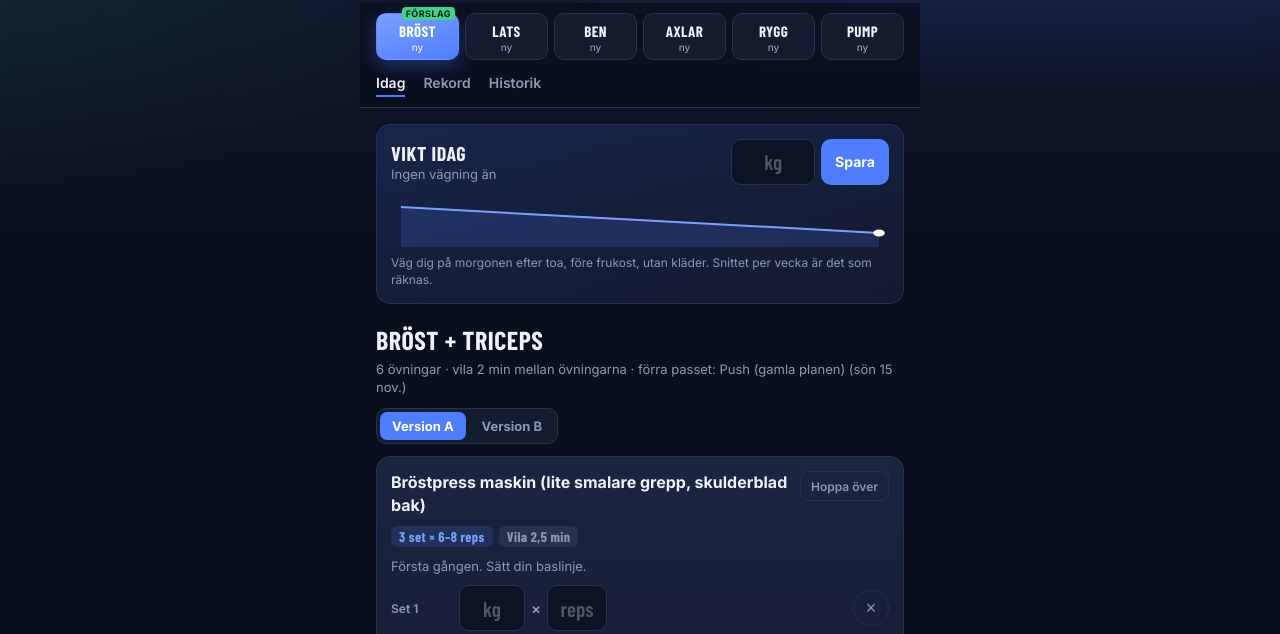
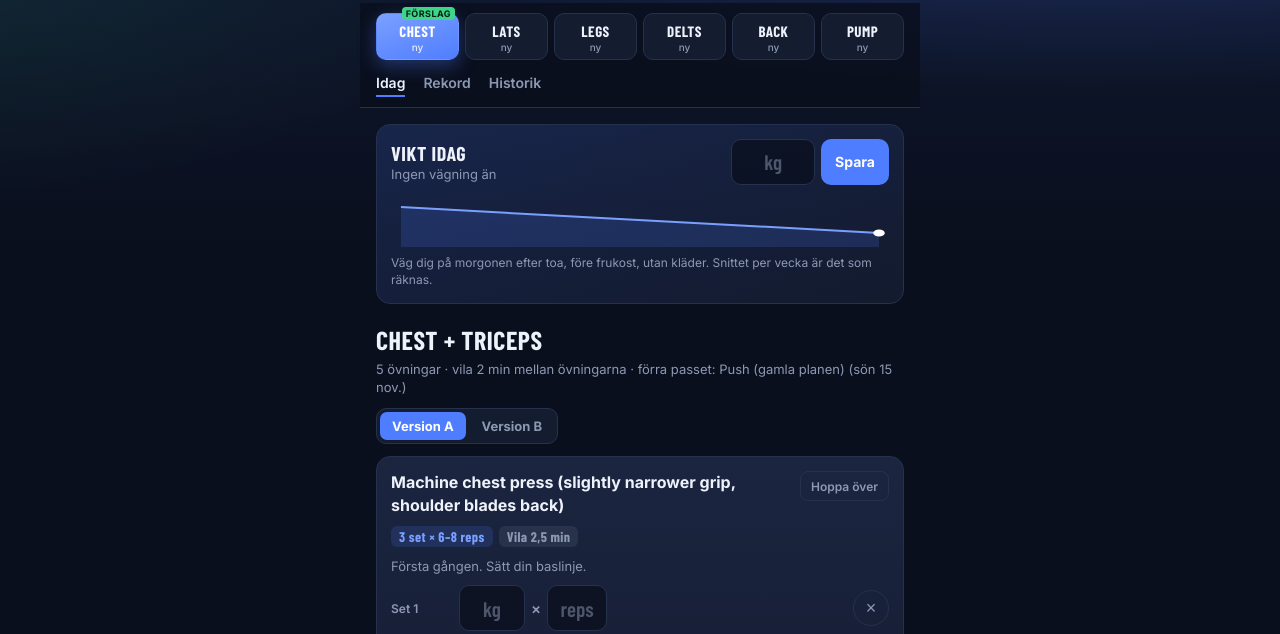
Before and after one commit to EslamAlmlah/lift-log, a plain HTML site: page index.html in a window 1280 px wide. Shown: the part 117-751 px from the top of the page. Drawn offline with nearby package versions, Linux system fonts and the light colour scheme; a web font is replaced by a local one.

Commit message:
English exercise names; lats day: one pulldown (A wide / B close neutral) plus single-arm row and pullover; wide cable row moves to back day
Co-Authored-By: Claude Opus 5.5 <noreply@anthropic.com>
Claude-Session: https://claude.ai/code/session_015wMXqtQYi3pUHTPRzadzHT

```diff
--- a/index.html
+++ b/index.html
@@ -321,59 +321,59 @@ input.wide { width: 100%; text-align: left; padding: 0 12px; font: 500 15px var(
 // Rest: 2–3 min on heavy presses and rows; 60–90 s on the rest.
 const BIG = 150, SMALL = 75, BETWEEN = 120;
 const PLAN = {
-  brost: { short: "Bröst", name: "Bröst + triceps", ex: [
-    ["machine-chest-press", "Bröstpress maskin (lite smalare grepp, skulderblad bak)", 3, 6, 8, BIG],
-    ["incline-db-press", "Lutande hantelpress", 2, 8, 10, BIG, "A"],
-    ["incline-smith", "Lutande Smith-press", 2, 8, 10, BIG, "B"],
-    ["pec-deck", "Maskinflyes / pec deck", 2, 10, 12, SMALL, "A"],
-    ["cable-fly-low", "Kabelflyes nerifrån-upp", 2, 10, 12, SMALL, "B"],
-    ["lateral-raise", "Kabelsidolyft (en arm, kg per arm)", 2, 12, 15, SMALL],
-    ["cable-pullover", "Cable pullover", 2, 10, 12, SMALL],
+  brost: { short: "Chest", name: "Chest + triceps", ex: [
+    ["machine-chest-press", "Machine chest press (slightly narrower grip, shoulder blades back)", 3, 6, 8, BIG],
+    ["incline-db-press", "Incline dumbbell press", 2, 8, 10, BIG, "A"],
+    ["incline-smith", "Incline Smith press", 2, 8, 10, BIG, "B"],
+    ["pec-deck", "Machine fly / pec deck", 2, 10, 12, SMALL, "A"],
+    ["cable-fly-low", "Low-to-high cable fly", 2, 10, 12, SMALL, "B"],
+    ["lateral-raise", "Single-arm cable lateral raise (kg per arm)", 2, 12, 15, SMALL],
     ["tri-pushdown", "Triceps pushdown", 3, 10, 12, SMALL],
   ]},
   lats: { short: "Lats", name: "Lats + biceps", ex: [
-    ["lat-pulldown", "Pulldown", 3, 8, 12, BIG],
-    ["seated-pulldown", "Sittande pulldown, neutralt grepp", 2, 10, 12, 120],
-    ["cable-row-wide", "Cable row, brett handtag", 2, 10, 12, 120],
-    ["incline-db-curl", "Lutande hantelcurl", 3, 8, 12, SMALL, "A"],
-    ["bayesian-curl", "Bayesian kabelcurl", 3, 8, 12, SMALL, "B"],
-    ["single-arm-pulldown", "Enarms-pulldown (till failure)", 2, 10, 15, SMALL],
+    ["lat-pulldown", "Lat pulldown (wide grip)", 3, 8, 12, BIG, "A"],
+    ["seated-pulldown", "Close-grip neutral lat pulldown", 3, 8, 12, BIG, "B"],
+    ["single-arm-row", "Single-arm cable row (elbow close, pull to hip)", 2, 10, 12, SMALL],
+    ["cable-pullover", "Cable pullover", 2, 10, 12, SMALL],
+    ["incline-db-curl", "Incline dumbbell curl", 3, 8, 12, SMALL, "A"],
+    ["bayesian-curl", "Bayesian cable curl", 3, 8, 12, SMALL, "B"],
+    ["single-arm-pulldown", "Single-arm pulldown (to failure)", 2, 10, 15, SMALL],
   ]},
-  ben: { short: "Ben", name: "Ben", ex: [
-    ["leg-press", "Benpress", 2, 8, 12, BIG, "A"],
+  ben: { short: "Legs", name: "Legs", ex: [
+    ["leg-press", "Leg press", 2, 8, 12, BIG, "A"],
     ["hack-squat", "Hack squat", 2, 8, 12, BIG, "B"],
     ["leg-extension", "Leg extension", 2, 10, 15, SMALL],
     ["leg-curl", "Hamstring curl", 2, 10, 15, SMALL],
-    ["adductor", "Adduktor (full rörelse, långsam negativ)", 2, 10, 15, 60],
+    ["adductor", "Adductor machine (full range, slow negative)", 2, 10, 15, 60],
   ]},
-  axlar: { short: "Axlar", name: "Axlar + triceps", ex: [
-    ["machine-shoulder-press", "Axelpress maskin (inte för djupt i botten)", 2, 8, 10, BIG],
-    ["lateral-raise", "Kabelsidolyft (en arm, kg per arm)", 3, 12, 15, SMALL, "A"],
-    ["machine-lateral", "Maskinsidolyft", 3, 12, 15, SMALL, "B"],
-    ["reverse-pec-deck", "Omvänd pec deck", 2, 15, 20, 60],
-    ["single-arm-pushdown", "Enarms-pushdown", 2, 10, 12, SMALL, "A"],
-    ["cross-body-tri", "Cross-body kabeltriceps", 2, 10, 12, SMALL, "B"],
+  axlar: { short: "Delts", name: "Shoulders + triceps", ex: [
+    ["machine-shoulder-press", "Machine shoulder press (not too deep at the bottom)", 2, 8, 10, BIG],
+    ["lateral-raise", "Single-arm cable lateral raise (kg per arm)", 3, 12, 15, SMALL, "A"],
+    ["machine-lateral", "Machine lateral raise", 3, 12, 15, SMALL, "B"],
+    ["reverse-pec-deck", "Reverse pec deck", 2, 15, 20, 60],
+    ["single-arm-pushdown", "Single-arm cable pushdown", 2, 10, 12, SMALL, "A"],
+    ["cross-body-tri", "Cross-body cable triceps extension", 2, 10, 12, SMALL, "B"],
   ]},
-  rygg: { short: "Rygg", name: "Inre rygg + biceps", ex: [
+  rygg: { short: "Back", name: "Upper back + biceps", ex: [
     ["tbar-row", "T-bar row", 3, 8, 10, BIG, "A"],
-    ["cs-row", "Bröststödd rodd", 3, 8, 10, BIG, "B"],
-    ["cable-row-close", "Cable row, smalt grepp", 2, 10, 12, 120],
+    ["cs-row", "Chest-supported row", 3, 8, 10, BIG, "B"],
+    ["cable-row-wide", "Seated cable row (wide handle)", 2, 10, 12, 120],
     ["face-pull", "Face pull", 2, 12, 15, 60],
-    ["hammer-curl", "Hammercurl", 3, 10, 12, SMALL, "A"],
-    ["preacher-curl", "Preachercurl", 3, 10, 12, SMALL, "B"],
+    ["hammer-curl", "Hammer curl", 3, 10, 12, SMALL, "A"],
+    ["preacher-curl", "Preacher curl", 3, 10, 12, SMALL, "B"],
   ]},
-  pump: { short: "Pump", name: "Pump (valfri, ingen press)", extra: true, ex: [
+  pump: { short: "Pump", name: "Pump (optional, no pressing)", extra: true, ex: [
     ["pec-deck", "Pec deck", 2, 12, 20, 60],
-    ["lateral-raise", "Kabelsidolyft (en arm, kg per arm)", 2, 12, 20, 60],
-    ["incline-db-curl", "Curl", 2, 12, 20, 60],
-    ["tri-pushdown", "Pushdown", 2, 12, 20, 60],
-    ["reverse-pec-deck", "Omvänd pec deck", 2, 15, 20, 60],
+    ["lateral-raise", "Single-arm cable lateral raise (kg per arm)", 2, 12, 20, 60],
+    ["incline-db-curl", "Dumbbell curl", 2, 12, 20, 60],
+    ["tri-pushdown", "Triceps pushdown", 2, 12, 20, 60],
+    ["reverse-pec-deck", "Reverse pec deck", 2, 15, 20, 60],
   ]},
 };
 const ORDER = Object.keys(PLAN);
 // Names of the old numbered program, so older history and records still read well.
-const OLD_DAYS = { 1: "Push", 2: "Pull", 3: "Ben", 4: "Axlar + armar", 5: "Överkropp", 6: "Pump" };
-const OLD_NAMES = { "flat-chest-press": "Flat bänk / bröstpress", "oh-cable-tri": "Overhead kabeltriceps", "rear-delt-fly": "Rear delt fly", "rdl": "Rumänsk marklyft", "ez-21s": "EZ-bar 21s", "weighted-pullup": "Chins med vikt", "seated-cable-row": "Sittande kabelrodd", "ss-curl": "Curl (superset)", "ss-pushdown": "Pushdown (superset)", "oh-tri-ext": "Overhead triceps", "calf-raise": "Vadpress", "seated-db-press": "Sittande hantelpress" };
+const OLD_DAYS = { 1: "Push", 2: "Pull", 3: "Legs", 4: "Shoulders + arms", 5: "Upper", 6: "Pump" };
+const OLD_NAMES = { "flat-chest-press": "Flat bench / chest press", "oh-cable-tri": "Overhead cable triceps extension", "rear-delt-fly": "Rear delt fly", "rdl": "Romanian deadlift", "ez-21s": "EZ-bar 21s", "weighted-pullup": "Weighted pull-up", "seated-cable-row": "Seated cable row", "ss-curl": "Curl (superset)", "ss-pushdown": "Pushdown (superset)", "oh-tri-ext": "Overhead triceps extension", "calf-raise": "Calf raise", "seated-db-press": "Seated dumbbell press", "cable-row-close": "Close-grip cable row" };
 const passName = (d) => (PLAN[d] ? PLAN[d].name : OLD_DAYS[d] ? `${OLD_DAYS[d]} (gamla planen)` : "Pass");
 const exName = (id) => { for (const k of ORDER) { const e = PLAN[k].ex.find((x) => x[0] === id); if (e) return e[1].replace(/ \(.*\)$/, ""); } return OLD_NAMES[id] || id; };
 
--- a/sw.js
+++ b/sw.js
@@ -1,6 +1,6 @@
 // Offline support. Pages load from the network first (so updates arrive right away)
 // and fall back to the cached copy when the gym has no signal.
-const CACHE = "liftlog-v13";
+const CACHE = "liftlog-v14";
 const SHELL = ["./", "index.html", "manifest.webmanifest", "icons/icon-192.png", "icons/apple-touch-icon.png"];
 
 self.addEventListener("install", (e) => {
```
